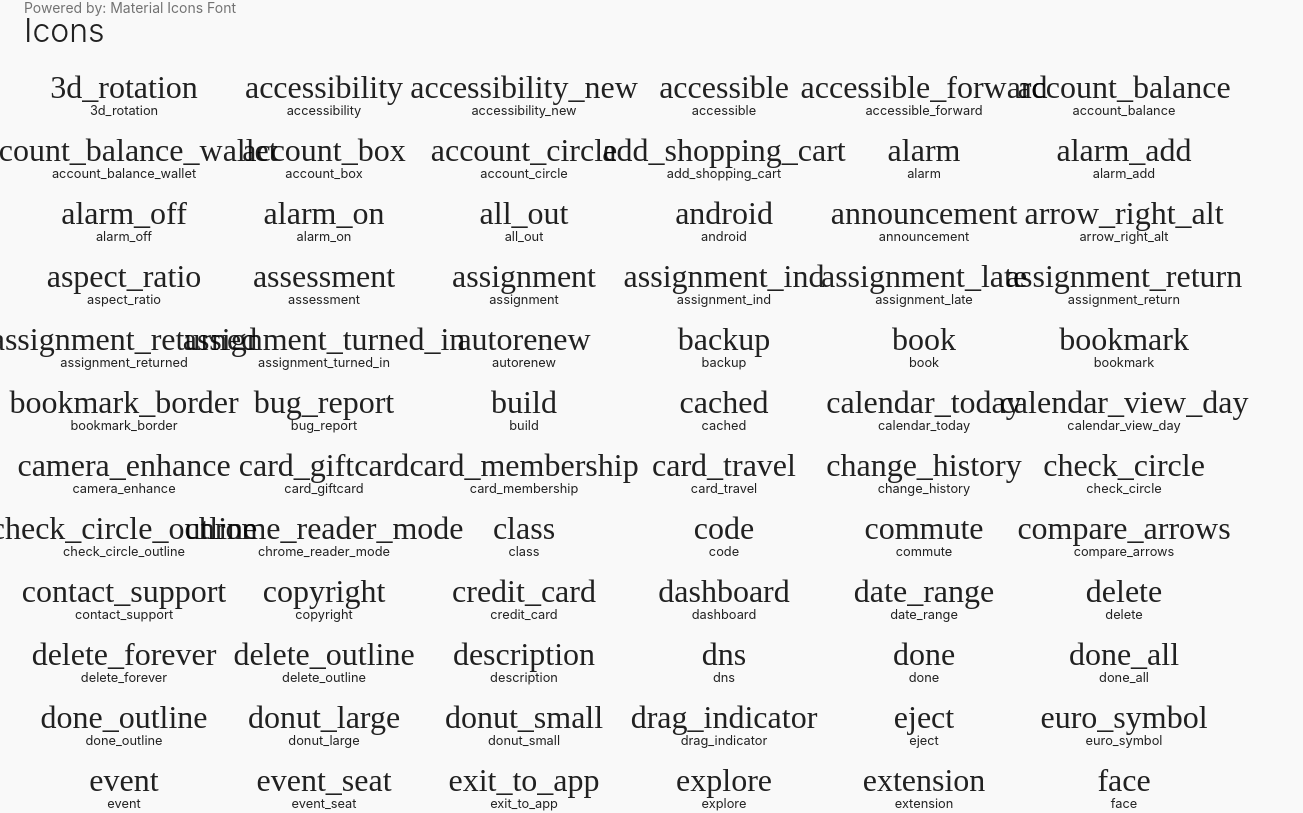
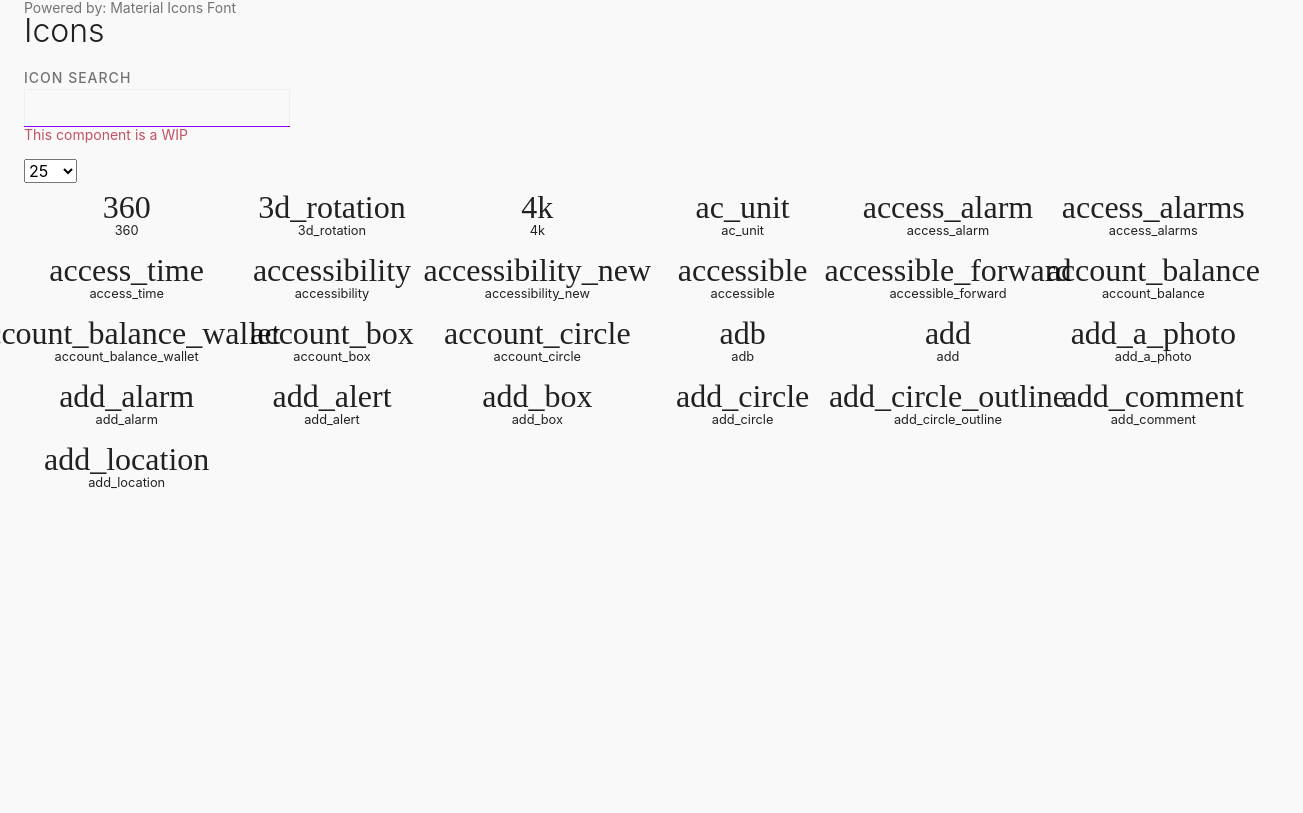
Before and after one commit to strizich/sdui, a Vue app: page / in a window 1280 px wide. Shown: the part 2940-3753 px from the top of the page, 1303 px wide, since content can reach past the window. After the commit the page ends 3558 px from the top, so only its background shows below. Built offline with nearby package versions, Linux system fonts and the light colour scheme.

Commit message:
Added simple search to icons

```diff
--- a/src/components/IconDemo.vue
+++ b/src/components/IconDemo.vue
@@ -2,25 +2,54 @@
   <section>
     <p class="sd--text__footnote">Powered by: Material Icons Font</p>
     <h1>Icons</h1>
+    <sd-fieldset>
+      <sd-field>
+        <sd-label>Icon Search</sd-label>
+        <input type="search" v-model="iconSearch"/>
+        <sd-error>This component is a WIP</sd-error>
+      </sd-field>
+    </sd-fieldset>
+    <select v-model="resultCount">
+      <option value="25">25</option>
+      <option value="100">100</option>
+      <option value="200">200</option>
+      <option value="300">300</option>
+      <option value="400">400</option>
+    </select>
     <div class="demo__icons">
-      <div class="demo__icon" v-for="name in matIcons" :key="name">
+      <div class="demo__icon" v-for="(name, index) in totalFilteredResults" :key="name + index">
         <sd-icon size="lg" :name="name" />
         <small>{{name}}</small>
       </div>
     </div>
+  {{simpleSearchArray}}
   </section>
 </template>
 
 <script>
 import MAT_ICONS from '@/assets/MatIconList'
-import { SdIcon } from '@/library'
-export default {
+import { defineComponent, computed, ref } from 'vue'
+import { SdFieldset, SdIcon, SdLabel, SdField, SdError } from '@/library'
+
+export default defineComponent({
   setup () {
-    const matIcons = MAT_ICONS
-    return { matIcons }
+    const matIcons = MAT_ICONS.sort()
+    const iconSearch = ref('')
+    const resultCount = ref(25)
+    const searchResult = computed(() => {
+      return matIcons.filter((icon) => {
+        return icon.toLowerCase().includes(iconSearch.value.toLowerCase())
+      })
+    })
+
+    const totalFilteredResults = computed(() => {
+      return searchResult.value.slice(0, resultCount.value)
+    })
+
+    return { iconSearch, matIcons, searchResult, resultCount, totalFilteredResults }
   },
-  components: { SdIcon }
-}
+  components: { SdIcon, SdFieldset, SdField, SdLabel, SdError }
+})
 </script>
 
 <style lang="scss" scoped>
@@ -39,11 +68,17 @@
     align-items: center;
     justify-content: center;
     margin: 8px 0;
-    width: 200px;
     height: 20%;
     white-space: wrap;
+    width: calc(100% / 6);
+    @include breakpoint-down('md'){
+       width: calc(100% / 4);
+    }
     @include breakpoint-down('sm'){
-      width: 33%;
+      width: calc(100% / 3);
+    }
+    @include breakpoint-down('xs'){
+      width: calc(100% / 2);
     }
   }
 }
```
